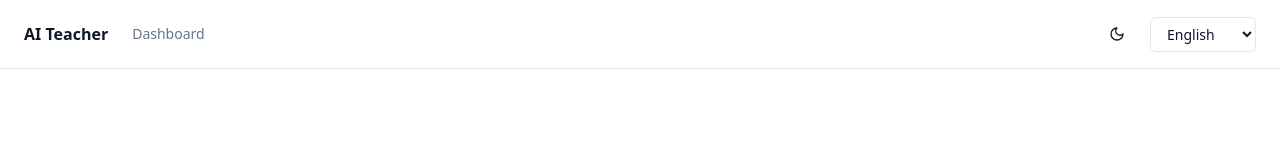
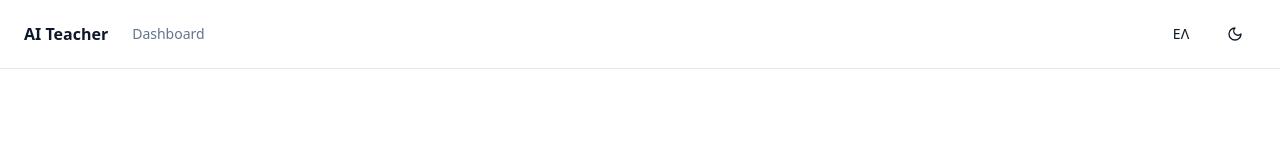
Before and after one commit to arisyo13/ai-teacher, a React (Vite) app in the folder frontend/: page / in a window 1280 px wide. Shown: the top 160 px of the page. Built offline with nearby package versions, Linux system fonts and the light colour scheme.

Commit message:
chore: adjusts language select design

```diff
--- a/frontend/src/layouts/Layout.tsx
+++ b/frontend/src/layouts/Layout.tsx
@@ -4,10 +4,9 @@ import { Button } from "@/components/ui/button";
 import { useTheme } from "@/hooks/useTheme";
 import { cn } from "@/lib/utils";
 
-const LANGUAGES = [
-  { code: "en", label: "English" },
-  { code: "el", label: "Ελληνικά" },
-] as const;
+function nextLanguage(current: string): "en" | "el" {
+  return current.startsWith("el") ? "en" : "el";
+}
 
 const SunIcon = ({ className }: { className?: string }) => (
   <svg xmlns="http://www.w3.org/2000/svg" width="18" height="18" viewBox="0 0 24 24" fill="none" stroke="currentColor" strokeWidth="2" strokeLinecap="round" strokeLinejoin="round" className={cn("shrink-0", className)} aria-hidden>
@@ -30,15 +29,25 @@ export const Layout = () => {
   return (
     <div className="min-h-screen w-full flex flex-col">
       <header className="sticky top-0 z-10 w-full px-6 py-4 border-b border-slate-200 dark:border-slate-700 flex items-center justify-between gap-4 bg-white dark:bg-slate-950">
-        <div className="flex items-center gap-6">
+        <nav className="flex items-center gap-6">
           <Link to="/" className="font-semibold text-slate-900 dark:text-slate-100 no-underline hover:text-inherit">
             {t("layout.appName")}
           </Link>
           <Link to="/dashboard" className="text-sm text-slate-500 dark:text-slate-400 hover:text-slate-900 dark:hover:text-slate-100">
             {t("dashboard.title")}
           </Link>
-        </div>
+        </nav>
         <div className="flex items-center gap-3">
+          <Button
+            variant="ghost"
+            size="icon"
+            onClick={() => i18n.changeLanguage(nextLanguage(i18n.language))}
+            aria-label={t("layout.languageSwitch")}
+            className="h-9 w-9 min-w-9 font-medium text-sm"
+            title={i18n.language.startsWith("el") ? "English" : "Ελληνικά"}
+          >
+            {i18n.language.startsWith("el") ? "EN" : "ΕΛ"}
+          </Button>
           <Button
             variant="ghost"
             size="icon"
@@ -48,18 +57,6 @@ export const Layout = () => {
           >
             {resolvedTheme === "dark" ? <SunIcon /> : <MoonIcon />}
           </Button>
-          <select
-            value={i18n.language}
-            onChange={(e) => i18n.changeLanguage(e.target.value)}
-            className="bg-transparent border border-slate-200 dark:border-slate-700 rounded-md px-3 py-1.5 text-sm text-slate-900 dark:text-slate-100 cursor-pointer focus:outline-none focus:ring-2 focus:ring-slate-400 dark:focus:ring-slate-500"
-            aria-label="Language"
-          >
-            {LANGUAGES.map(({ code, label }) => (
-              <option key={code} value={code}>
-                {label}
-              </option>
-            ))}
-          </select>
         </div>
       </header>
       <main className="flex-1 w-full p-6 flex justify-center">
--- a/frontend/src/locales/el.json
+++ b/frontend/src/locales/el.json
@@ -11,6 +11,7 @@
   },
   "layout": {
     "appName": "AI Teacher",
+    "languageSwitch": "Αλλαγή γλώσσας",
     "userMenu": {
       "account": "Λογαριασμός",
       "logOut": "Αποσύνδεση",
--- a/frontend/src/locales/en.json
+++ b/frontend/src/locales/en.json
@@ -11,6 +11,7 @@
   },
   "layout": {
     "appName": "AI Teacher",
+    "languageSwitch": "Switch language",
     "userMenu": {
       "account": "Account",
       "logOut": "Log out",
```
